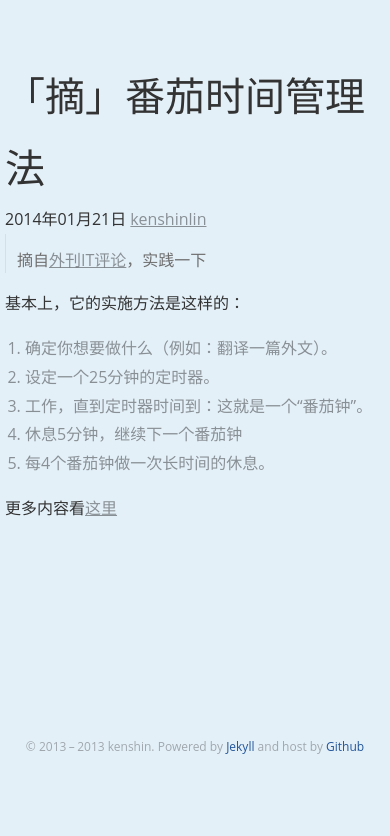
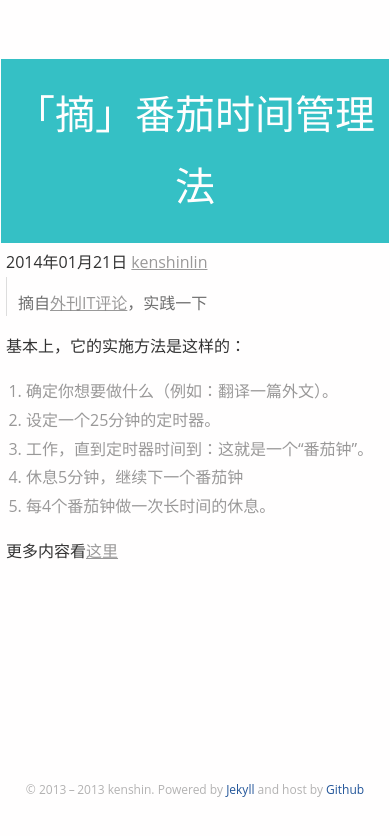
Before and after one commit to kenshinlin/archives, a Jekyll site: the page built from _posts/2014-1-21-tomatoTimer.md, in a window 390 px wide. Shown: the top 836 px of the page. Built offline with Jekyll 4.4.1, drawn with Linux system fonts in a browser that asks for light colours; comment, search, counter and statistics services are not loaded.

Commit message:
Update style.css

```diff
--- a/css/style.css
+++ b/css/style.css
@@ -96,16 +96,18 @@ table {
     font-weight:normal;
   }
   body,.wrap{
-     background:#E4F0F8;
+     background:#fffefe;
   }
-  .post-content{padding: 0 5px;}
+  .post-content{padding: 0 6px; margin:-40px auto;}
+.post-content h1{ margin: 0px -5px 5px; padding: 20px 0; text-align: center;background: #35c0c5;color: #fffefe;/*background-image:url(/img/post-title-bg.png)*/}
+  #disqus_thread{padding: 0 5px;}
   .friend-links{display:none;}
   .avatar span{color: rgba(78, 37, 241, 0.4);font-weight: 600;font-size: 14px;}
   .wrap{
     width:100%;
     padding-top:30px;
     position:relative;
-    margin-top:-18px;
+    margin-top:-20px;
   }
   .sider{
     position:absolute;
```
